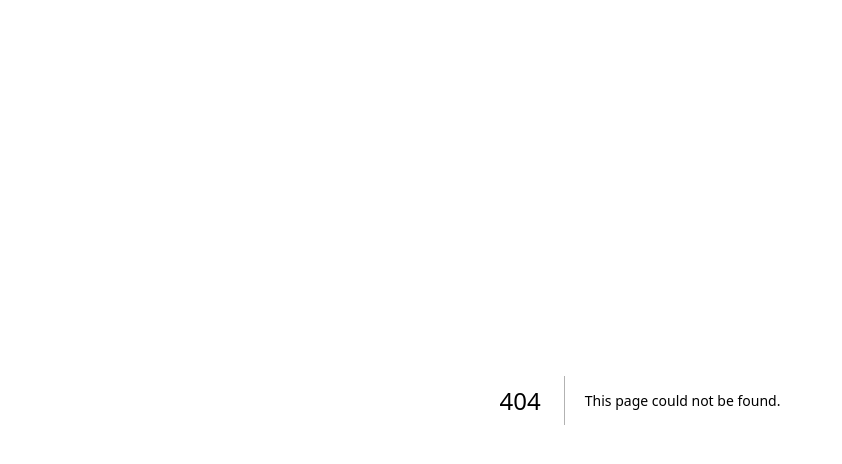
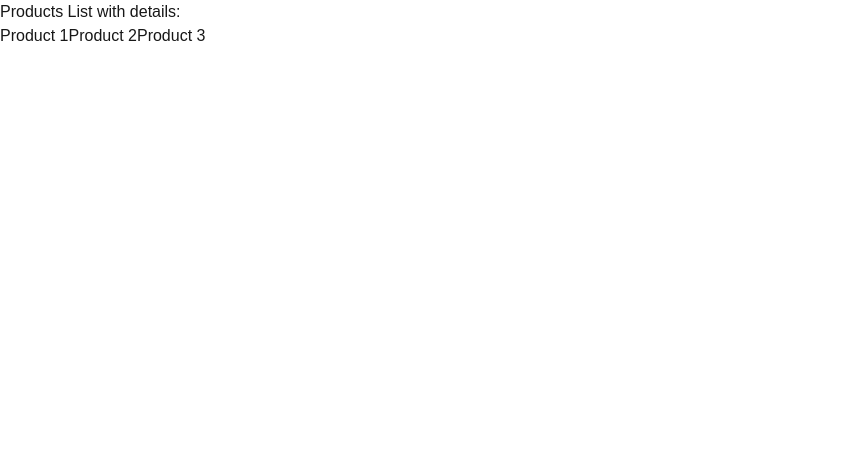
Before and after one commit to Zain-Ali-712/Rendering-Demo-NextJs, a Next.js app: page /products in a window 1280 px wide. Before the commit this address had no page. Shown: the top 464 px of the page, without its empty margins (0-842 px from the left). Built offline with nearby package versions, Linux system fonts and the light colour scheme.

Commit message:
Staticparams and dynamic params doen

```diff
--- /dev/null
+++ b/src/app/products/[id]/page.tsx
@@ -0,0 +1,18 @@
+export const dynamicParams  = false;
+
+export async function generateStaticParams() {
+    return [{id:"1"},{id:"2"},{id:"3"}];
+}
+
+export default async function ProductPage({
+    params,
+}:{
+    params : Promise<{id: string}>
+}) {
+    const {id} = await params;
+    return (
+        <h1>
+            products {id} details rendered at {new Date().toLocaleTimeString()}
+        </h1>
+    );
+}
--- /dev/null
+++ b/src/app/products/page.tsx
@@ -0,0 +1,12 @@
+import Link from "next/link";
+
+export default function Products(){
+    return (
+        <>
+        <h1>Products List with details:</h1>
+        <Link href={"/Products/1"}>Product 1</Link>
+        <Link href={"/Products/2"}>Product 2</Link>
+        <Link href={"/Products/3"}>Product 3</Link>
+        </>
+    );
+}
```
